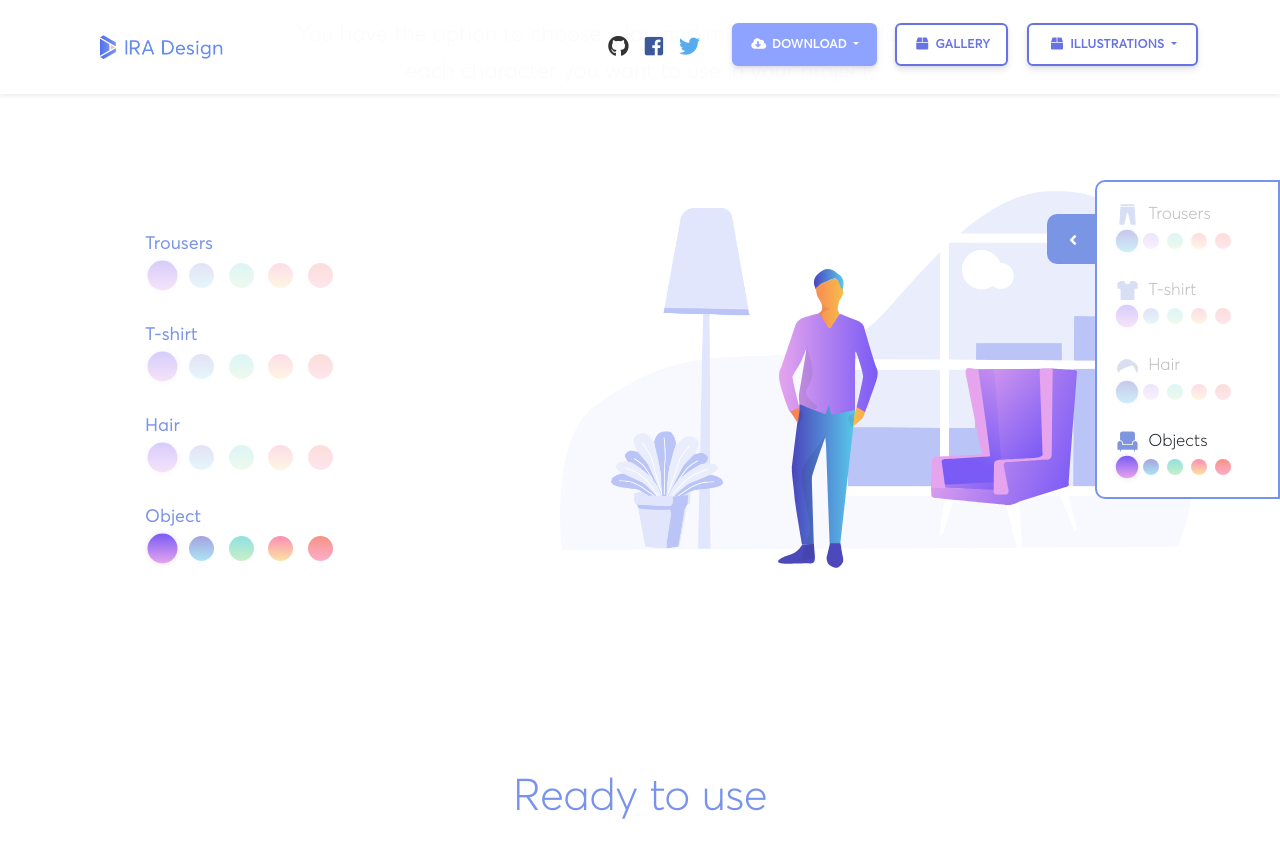
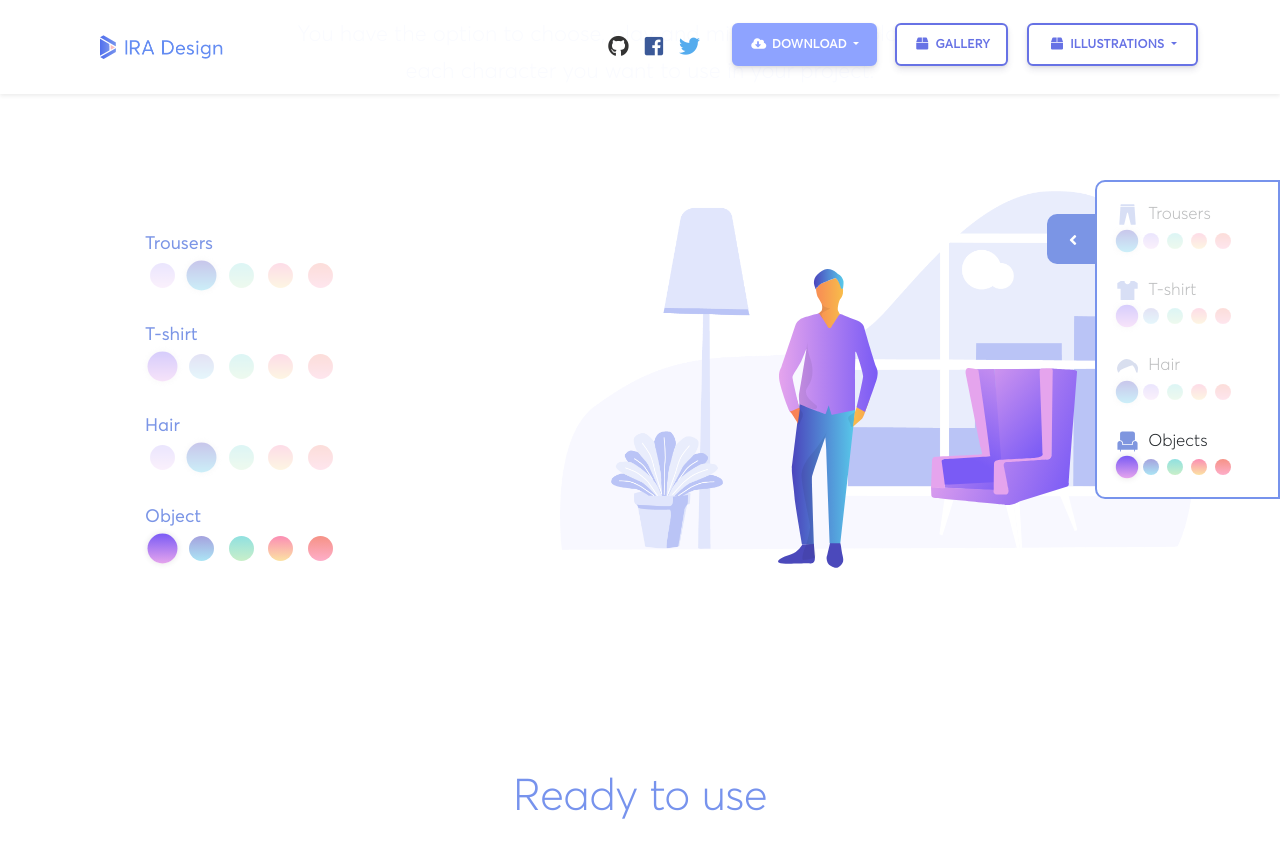
Before and after one commit to ira-design/ira-design.github.io, a Jekyll site: the page built from index.html, in a window 1280 px wide and 900 px high, scrolled down 1685 px. Shown: the top 858 px of the window. Built offline with Jekyll 4.4.1, drawn with Linux system fonts in a browser that asks for light colours; a script that is not in the unit is left out.

Commit message:
Refactor(index): Add info active color on in-page configurator

```diff
--- a/_layouts/index.html
+++ b/_layouts/index.html
@@ -184,8 +184,8 @@ height="0" width="0" style="display:none;visibility:hidden"></iframe></noscript>
 						<div class="change-colors">
 							<p>Trousers </p>
 							<div class="colors badge-colors-trousers">
-									<span class="badge filter badge-purple active" data-color="purple"></span>
-									<span class="badge filter badge-info" data-color="blue"></span>
+									<span class="badge filter badge-purple" data-color="purple"></span>
+									<span class="badge filter badge-info active" data-color="blue"></span>
 									<span class="badge filter badge-success" data-color="green"></span>
 									<span class="badge filter badge-warning" data-color="orange"></span>
 									<span class="badge filter badge-danger" data-color="red"></span>
@@ -202,8 +202,8 @@ height="0" width="0" style="display:none;visibility:hidden"></iframe></noscript>
 
 							<p>Hair</p>
 							<div class="colors badge-colors-hair">
-									<span class="badge filter badge-purple active" data-color="purple"></span>
-									<span class="badge filter badge-info" data-color="blue"></span>
+									<span class="badge filter badge-purple" data-color="purple"></span>
+									<span class="badge filter badge-info active" data-color="blue"></span>
 									<span class="badge filter badge-success" data-color="green"></span>
 									<span class="badge filter badge-warning" data-color="orange"></span>
 									<span class="badge filter badge-danger" data-color="red"></span>
```
